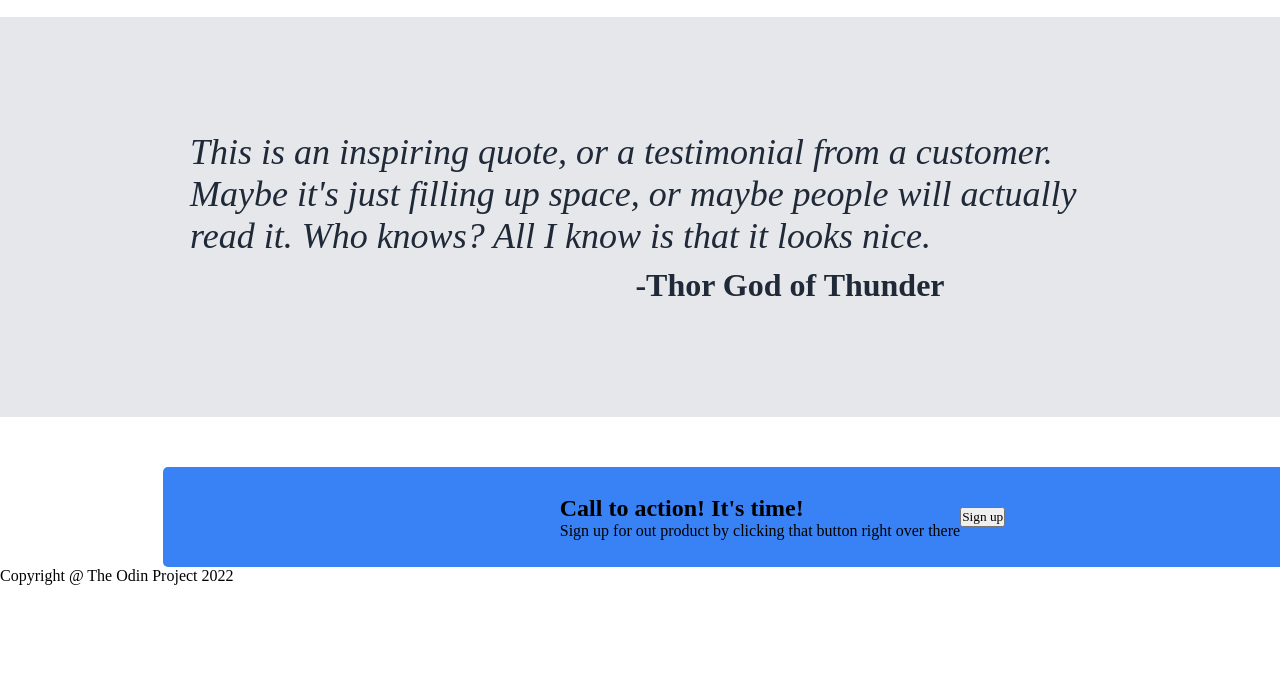
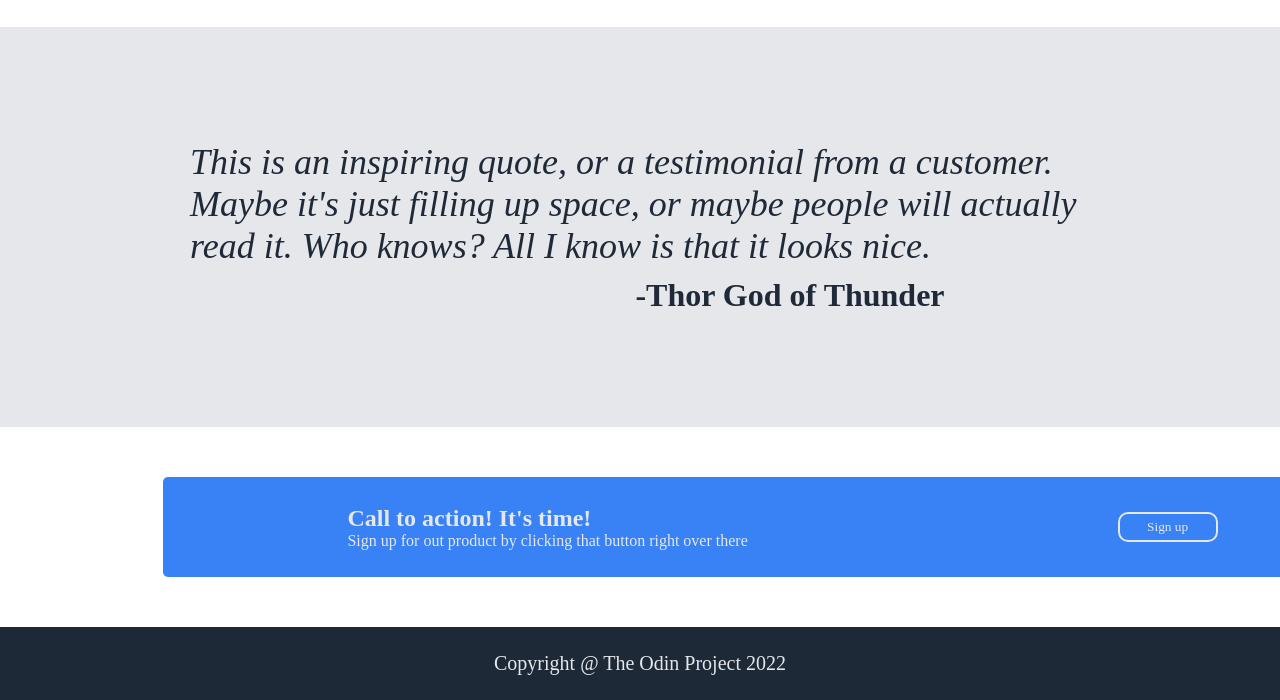
Before and after one commit to Ravolumra/Landing-Page, a plain HTML site: page index.html in a window 1280 px wide. Shown: the part 802-1502 px from the top of the page. Before the commit the page ends 1387 px from the top, so only its background shows below. Drawn offline with Linux system fonts and the light colour scheme.

Commit message:
Finish Landing

```diff
--- a/css/style.css
+++ b/css/style.css
@@ -70,6 +70,7 @@
     background-color: #3882f6;
     color: #F9FAF8;
     border: none;
+    margin-top: 10px;
 }
 .img{
     display: flex;
@@ -134,7 +135,7 @@
 }
 .main3{
     display: flex;
-    justify-content: center;
+    justify-content: space-around;
     align-items: center;
     width: 1240px;
     background-color: #3882f6;
@@ -143,3 +144,32 @@
     height: 100px;
     border-radius: 5px;
 }
+.Call{
+    color: #E5E7EB;
+}
+.sign{
+    color: #E5E7EB;
+}
+.buttons-blue{
+    border-style: solid;
+    border-radius: 10px;
+    border-width: 2px;
+    border-color: #E5E7EB;
+    width: 100px;
+    background-color: #3882f6;
+    color: #E5E7EB;
+    padding-top: 5px;
+    padding-bottom:5px ;
+}
+.hero-main4{
+    margin-top: 50px;
+    background-color: #1d2937;
+    display: flex;
+    justify-content: center;
+    padding-top: 25px;
+    padding-bottom: 25px;
+}
+.items2{
+    color: #E5E7EB;
+    font-size: 20px;
+}
```
